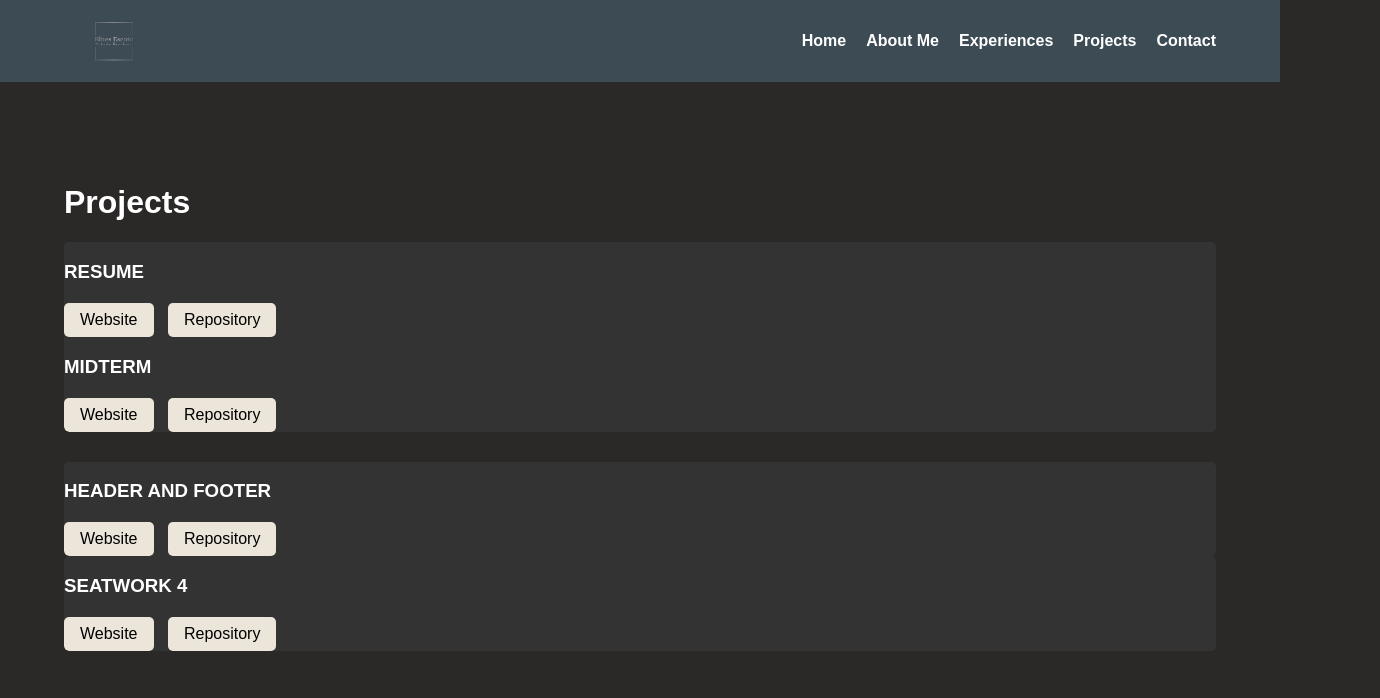
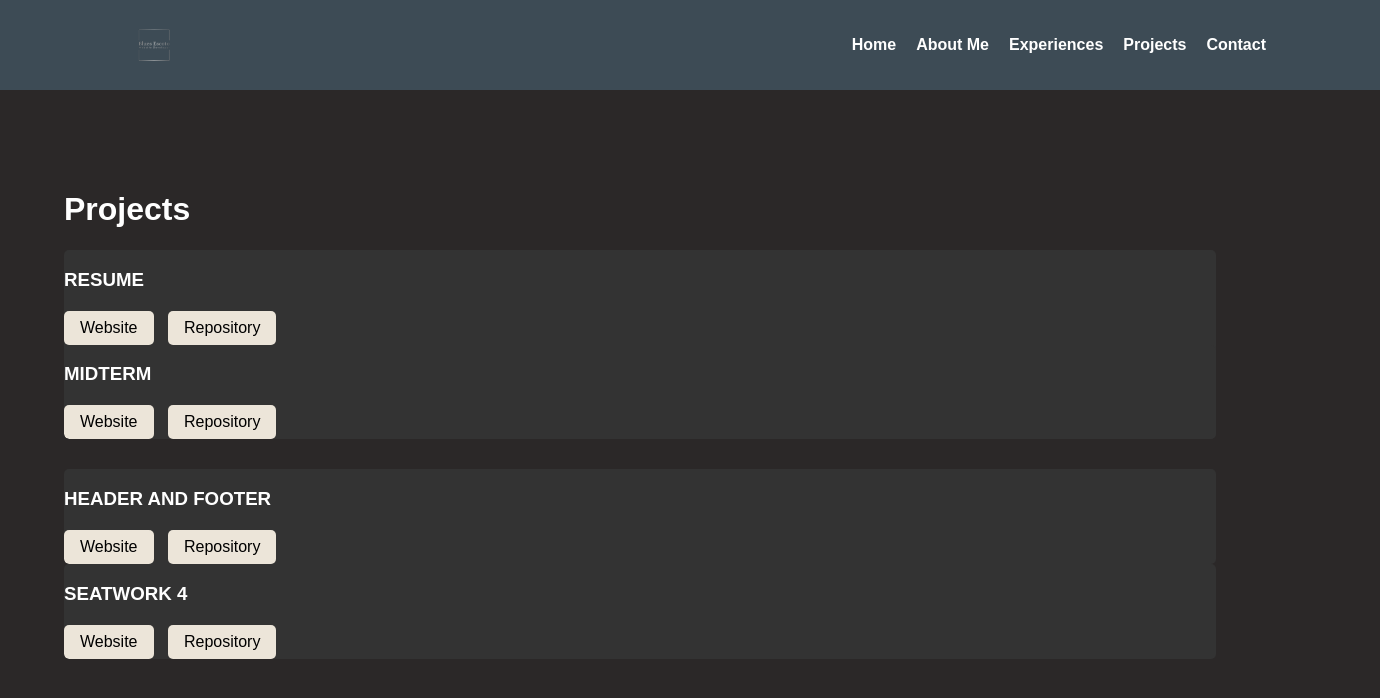
Before and after one commit to BluesEscoto/WD-FINALS-ESCOTO, a plain HTML site: page pages/projects-page/index.html in a window 1280 px wide. Shown: the whole page, 1380 px wide, since content can reach past the window. Drawn offline with Linux system fonts and the light colour scheme.

Commit message:
refractor(project and about me page)

```diff
--- a/pages/projects-page/assets/css/style.css
+++ b/pages/projects-page/assets/css/style.css
@@ -14,7 +14,7 @@ body {
 header{
     background: #3d4b55;
     color: #fff;
-    padding: 10px 0;
+    padding: 20px 50px;
     width: 100%;
 }
 
@@ -30,7 +30,7 @@ nav {
 }
 
 nav .logo {
-    width: 100px;
+    width: 80px;
 }
 
 nav ul {
```
